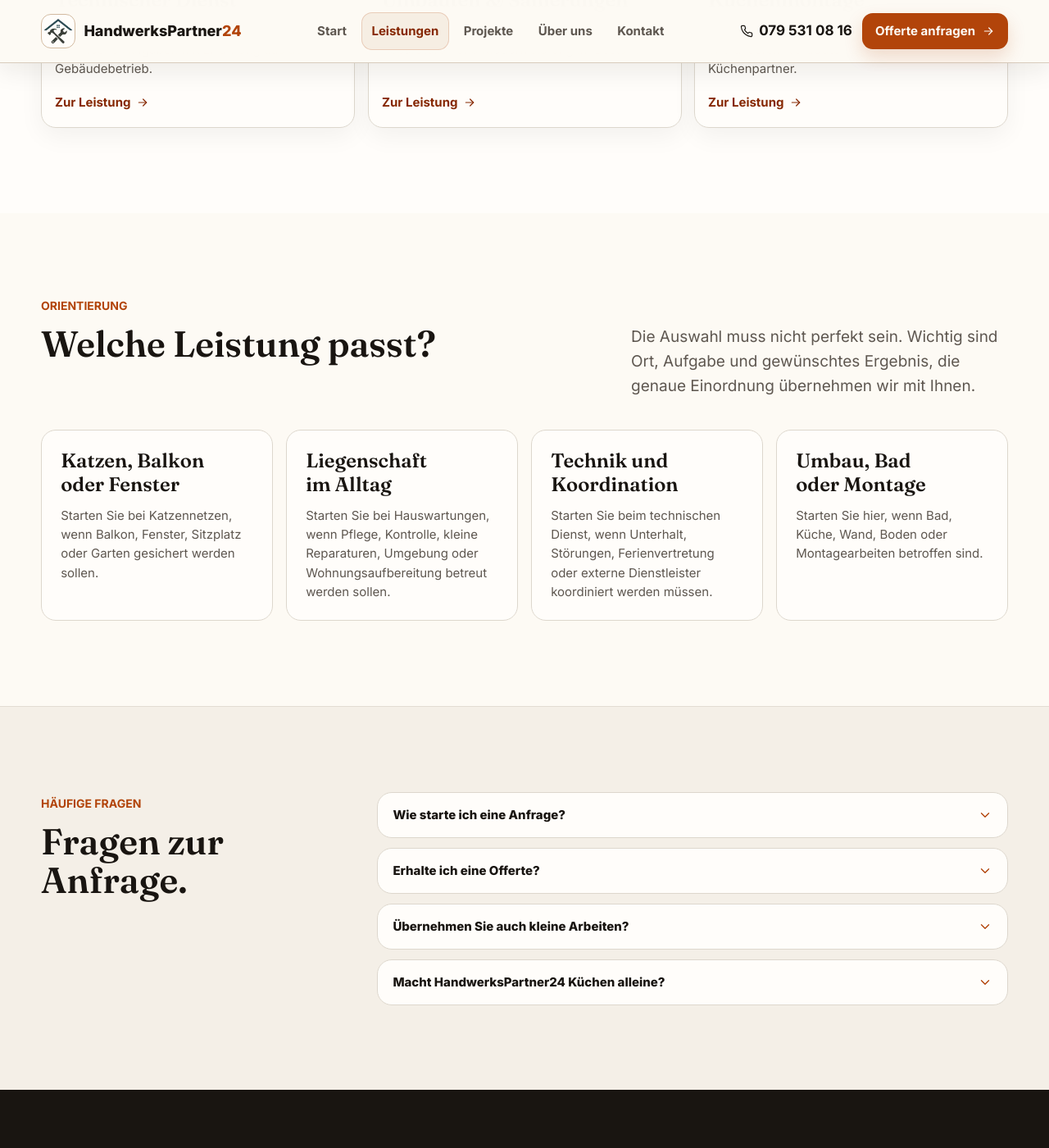
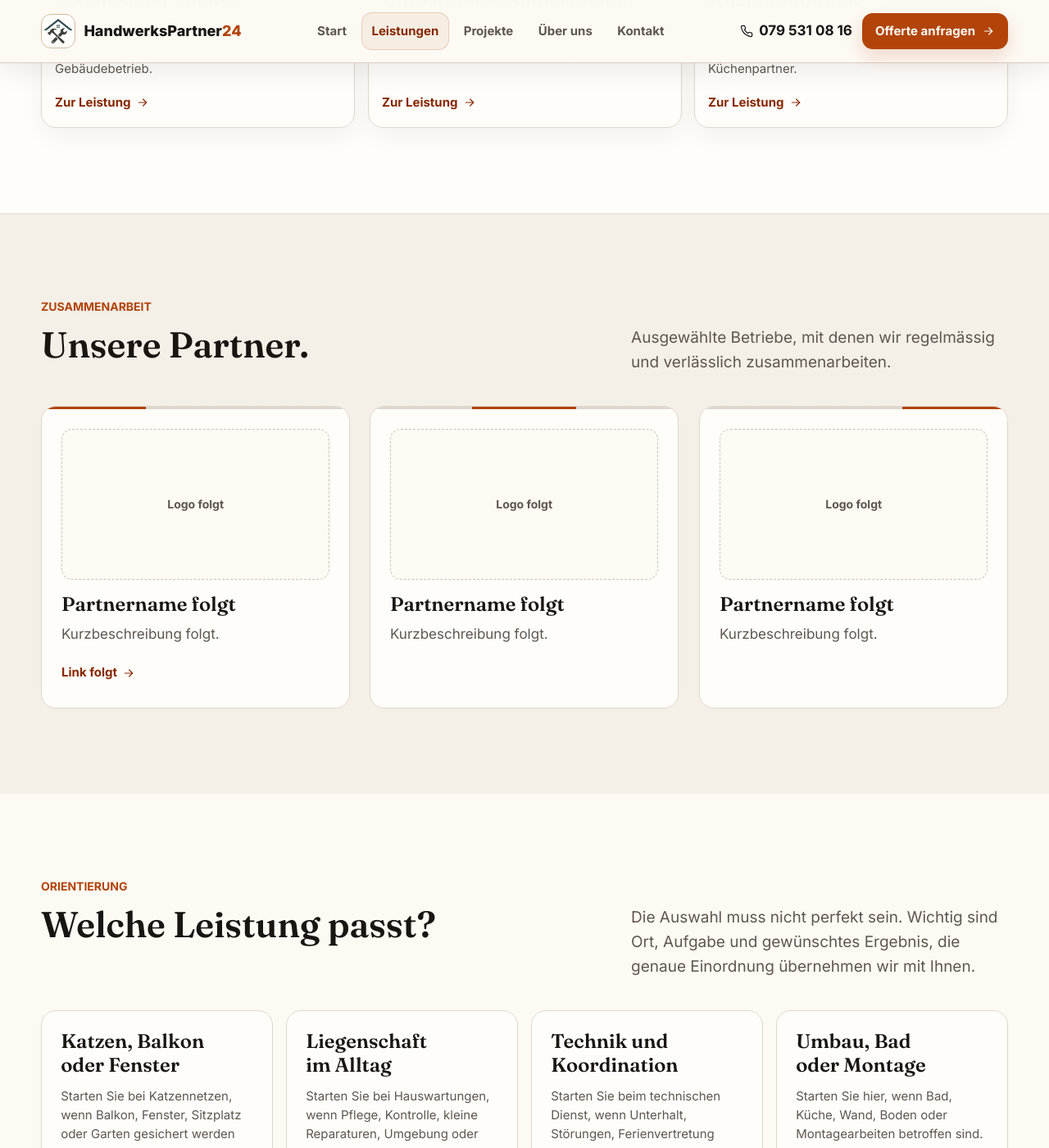
Before and after one commit to perstarke-webdev/handwerkspartner24, a Jekyll site: the page built from _pages/leistungen.html, in a window 1280 px wide and 1400 px high, scrolled down 1953 px. Shown: the whole window at 82% size. Built offline with Jekyll 4.4.1, drawn with Linux system fonts in a browser that asks for light colours; some of the changed text lies outside the part shown.

Commit message:
partner section + small tuning

```diff
--- /dev/null
+++ b/_data/partners.yml
@@ -0,0 +1,18 @@
+# Partner showcase for the Leistungen page.
+# Placeholders until real partners are confirmed. To go live, fill in name,
+# blurb and (optionally) logo + url + label per entry. A logo is shown when
+# `logo` points to an image; otherwise a "Logo folgt" placeholder tile renders.
+# A link only appears when `url` is set; while it contains "folgt.example" it
+# renders as a disabled "Link folgt" pill.
+items:
+  - name: "Partnername folgt"
+    blurb: "Kurzbeschreibung folgt."
+    logo: ""
+    url: "/"
+    label: "Link folgt"
+  - name: "Partnername folgt"
+    blurb: "Kurzbeschreibung folgt."
+    logo: ""
+  - name: "Partnername folgt"
+    blurb: "Kurzbeschreibung folgt."
+    logo: ""
--- a/_data/services.yml
+++ b/_data/services.yml
@@ -61,7 +61,7 @@ items:
       - question: "Können auch Katzentürli oder Leitern umgesetzt werden?"
         answer: "Ja. Katzentürli und Katzenleitern können Teil der Lösung sein, wenn die bauliche Situation dafür passt."
       - question: "Ist das auch für Mietwohnungen möglich?"
-        answer: "Das hängt von Befestigung und Vorgaben der Verwaltung oder Eigentümerschaft ab. Wir klären die technische Seite, Sie klären die Erlaubnis."
+        answer: "Das hängt von Befestigung und Vorgaben der Verwaltung oder Eigentümerschaft ab. Wir klären die technische Seite und unterstützen Sie bei Bedarf beim Klären der Erlaubnis."
 
   - slug: "hauswartungen"
     title: "Hauswartungen"
@@ -273,7 +273,7 @@ items:
     partner:
       title: "Küchenprojekte mit unserem Küchenpartner [Name folgt]."
       text: "Küchenprojekte setzen wir je nach Umfang gemeinsam mit unserem Küchenpartner um. HandwerksPartner24 bleibt Ihr direkter Kontakt für Anfrage, Rückfragen und Koordination."
-      url: "https://partner-link-folgt.example"
+      url: "/"
       label: "Partnerprofil folgt"
     process_title: "So wird die Küchenmontage koordiniert."
     process:
--- /dev/null
+++ b/_includes/partners.html
@@ -0,0 +1,39 @@
+{% assign partners = include.partners | default: site.data.partners.items %}
+{% if partners and partners.size > 0 %}
+<!-- COMPONENT 13: Partner showcase -->
+<section class="section{% if include.tone == 'stone' %} section--stone{% endif %}" id="{{ include.id | default: 'partner' }}">
+  <div class="shell">
+    <div class="section__head" data-reveal>
+      <p class="eyebrow">{{ include.eyebrow | default: "Partner" }}</p>
+      <h2>{{ include.title | default: "Unsere Partner." }}</h2>
+      {% if include.text %}<p class="lead">{{ include.text }}</p>{% endif %}
+    </div>
+    <div class="partners-grid">
+      {% for partner in partners %}
+        <article class="partner-card" data-reveal>
+          <span class="partner-card__thread" aria-hidden="true"></span>
+          <div class="partner-card__body">
+            <div class="partner-card__logo">
+              {% if partner.logo and partner.logo != "" %}
+                <img src="{{ partner.logo | relative_url }}" alt="{{ partner.name | escape }}" loading="lazy" decoding="async">
+              {% else %}
+                <span class="partner-card__logo-placeholder">Logo folgt</span>
+              {% endif %}
+            </div>
+            <h3>{{ partner.name }}</h3>
+            {% if partner.blurb %}<p>{{ partner.blurb }}</p>{% endif %}
+            {% if partner.url and partner.url != "" %}
+              {% if partner.url contains "://" %}
+                <a class="text-link partner-card__link" href="{{ partner.url }}" target="_blank" rel="noopener noreferrer">{{ partner.label | default: "Zur Website" }}{% include icon.html name="external-link" size=16 %}</a>
+              {% else %}
+                <a class="text-link partner-card__link" href="{{ partner.url | relative_url }}">{{ partner.label | default: "Mehr erfahren" }}{% include icon.html name="arrow-right" size=16 %}</a>
+              {% endif %}
+            {% endif %}
+          </div>
+        </article>
+      {% endfor %}
+    </div>
+  </div>
+</section>
+<!-- /COMPONENT 13 -->
+{% endif %}
--- a/_layouts/service.html
+++ b/_layouts/service.html
@@ -90,10 +90,10 @@ layout: default
         <h2>{{ service.partner.title }}</h2>
         <p>{{ service.partner.text }}</p>
       </div>
-      {% if service.partner.url contains "folgt.example" %}
-        <span class="button button--secondary is-disabled" aria-disabled="true">{{ service.partner.label }}</span>
+      {% if service.partner.url contains "://" %}
+        <a class="button button--secondary" href="{{ service.partner.url }}" target="_blank" rel="noopener noreferrer">{{ service.partner.label }}{% include icon.html name="external-link" size=16 %}</a>
       {% else %}
-        <a class="button button--secondary" href="{{ service.partner.url }}" target="_blank" rel="noopener noreferrer">{{ service.partner.label }}{% include icon.html name="external-link" size=16 %}</a>
+        <a class="button button--secondary" href="{{ service.partner.url | relative_url }}">{{ service.partner.label }}{% include icon.html name="arrow-right" size=16 %}</a>
       {% endif %}
     </div>
   </section>
--- a/_pages/leistungen.html
+++ b/_pages/leistungen.html
@@ -28,6 +28,8 @@ hero_secondary_url: "/projekte/"
   </div>
 </section>
 
+{% include partners.html tone="stone" eyebrow="Zusammenarbeit" text="Ausgewählte Betriebe, mit denen wir regelmässig und verlässlich zusammenarbeiten." %}
+
 <section class="section">
   <div class="shell fit-guide">
     <div class="section__head" data-reveal>
@@ -56,5 +58,5 @@ hero_secondary_url: "/projekte/"
   </div>
 </section>
 
-{% include faq.html items=site.data.site.home_faq tone="stone" title="Fragen zur Anfrage." %}
+{% include faq.html items=site.data.site.home_faq tone="stone" title="Was vor der ersten Anfrage wichtig ist." text="Ein kurzer Überblick, wie Anfrage, Klärung und Offerte bei uns ablaufen." %}
 {% include closing-cta.html title="Nicht sicher, welche Leistung passt?" text="Beschreiben Sie Ort, Aufgabe und gewünschtes Ergebnis. Wir ordnen die Anfrage ein und melden uns mit Rückfragen, Besichtigung oder Offerte." %}
--- a/assets/css/main.scss
+++ b/assets/css/main.scss
@@ -1083,7 +1083,6 @@ main :where(p, li) a:not(.button):not(.text-link):focus-visible {
 .service-card:focus-within {
   border-color: var(--color-rust-line);
   box-shadow: var(--shadow-lift);
-  transform: translateY(-2px);
 }
 
 .service-card--featured {
@@ -1969,6 +1968,92 @@ main :where(p, li) a:not(.button):not(.text-link):focus-visible {
 .partner-band p {
   max-width: var(--measure-copy);
   color: var(--color-muted);
+}
+
+.partners-grid {
+  display: grid;
+  grid-template-columns: repeat(3, minmax(0, 1fr));
+  gap: var(--space-md);
+}
+
+.partner-card {
+  display: flex;
+  flex-direction: column;
+  position: relative;
+  overflow: hidden;
+  border: 1px solid var(--color-line);
+  border-radius: var(--radius-card);
+  background: var(--color-paper);
+  transition: transform 250ms var(--ease-out), box-shadow 250ms var(--ease-out);
+}
+
+.partner-card:hover,
+.partner-card:focus-within {
+  transform: translateY(-3px);
+  box-shadow: 0 16px 32px -22px oklch(20% 0.010 62 / 0.32);
+}
+
+/* "Rost-Faden": a fine rust thread along the top edge that wanders
+   left -> centre -> right across the three cards. */
+.partner-card__thread {
+  height: 3px;
+  background: linear-gradient(90deg, var(--color-rust) 0%, var(--color-rust) 34%, var(--color-line) 34%);
+}
+
+.partner-card:nth-child(2) .partner-card__thread {
+  background: linear-gradient(90deg, var(--color-line) 0%, var(--color-line) 33%, var(--color-rust) 33%, var(--color-rust) 67%, var(--color-line) 67%);
+}
+
+.partner-card:nth-child(3) .partner-card__thread {
+  background: linear-gradient(90deg, var(--color-line) 0%, var(--color-line) 66%, var(--color-rust) 66%);
+}
+
+.partner-card__body {
+  display: flex;
+  flex-direction: column;
+  flex: 1;
+  gap: 0.55rem;
+  padding: var(--space-md);
+}
+
+.partner-card__logo {
+  display: flex;
+  align-items: center;
+  justify-content: center;
+  aspect-ratio: 16 / 9;
+  margin-bottom: 0.45rem;
+  padding: 1rem;
+  border: 1px dashed color-mix(in oklch, var(--color-line) 86%, var(--color-muted));
+  border-radius: var(--radius-button);
+  background: var(--color-ivory);
+}
+
+.partner-card__logo img {
+  max-width: 100%;
+  max-height: 100%;
+  object-fit: contain;
+}
+
+.partner-card__logo-placeholder {
+  color: var(--color-muted);
+  font-size: var(--text-label);
+  font-weight: 700;
+}
+
+.partner-card h3 {
+  font-size: var(--text-title);
+}
+
+.partner-card p {
+  color: var(--color-muted);
+  line-height: 1.55;
+}
+
+/* Layout only — visual style + the Safari-stable arrow-slide-on-hover come
+   from the shared .text-link rules, identical to the kitchen-partner button. */
+.partner-card__link {
+  margin-top: auto;
+  padding-top: 0.4rem;
 }
 
 .button[aria-disabled="true"],
@@ -2721,9 +2806,17 @@ main :where(p, li) a:not(.button):not(.text-link):focus-visible {
   transform: translate3d(0, 0, 0) scale(1);
 }
 
+/* Entrance has played: hand hover interactions back to the snappy base timing
+   so lifts respond immediately instead of inheriting the slow reveal curve. */
+.motion-enabled [data-reveal].is-revealed {
+  transition: border-color var(--duration-base) var(--ease-out),
+    background-color var(--duration-base) var(--ease-out),
+    transform var(--duration-base) var(--ease-out),
+    box-shadow var(--duration-base) var(--ease-out);
+  transition-delay: 0ms;
+}
+
 .motion-enabled [data-reveal].is-visible:is(
-  .service-card:hover,
-  .service-card:focus-within,
   .project-card:hover,
   .project-card:focus-within,
   .fit-card:hover,
@@ -2734,6 +2827,8 @@ main :where(p, li) a:not(.button):not(.text-link):focus-visible {
   .work-style__grid article:focus-within,
   .work-ladder article:hover,
   .work-ladder article:focus-within,
+  .process__step:hover,
+  .process__step:focus-within,
   .team-card:hover,
   .team-card:focus-within
 ) {
@@ -3091,6 +3186,12 @@ main :where(p, li) a:not(.button):not(.text-link):focus-visible {
   }
 }
 
+@media (max-width: 760px) {
+  .partners-grid {
+    grid-template-columns: 1fr;
+  }
+}
+
 @media (max-width: 620px) {
   :root {
     --shell: min(1180px, calc(100vw - 28px));
--- a/assets/js/site.js
+++ b/assets/js/site.js
@@ -98,6 +98,13 @@
       window.requestAnimationFrame(() => {
         window.requestAnimationFrame(() => {
           el.classList.add("is-visible");
+          // Once the entrance animation has played, drop the stagger delay and
+          // hand transform back to the snappy hover transition.
+          const delay = parseFloat(el.style.getPropertyValue("--reveal-delay")) || 0;
+          window.setTimeout(() => {
+            el.style.removeProperty("--reveal-delay");
+            el.classList.add("is-revealed");
+          }, delay + 700);
         });
       });
     };
```
